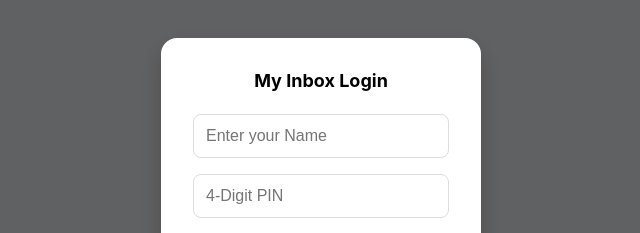
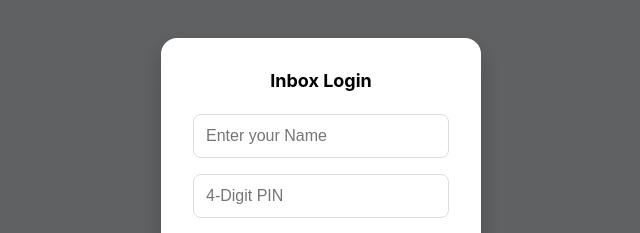
Before and after one commit to Akody1027/Myinbox, a plain HTML site: page Index.html in a window 1280 px wide. Shown: the part 222-455 px from the top of the page, 319-959 px from the left. Drawn offline with Linux system fonts and the light colour scheme.

Commit message:
Update Index.html

```diff
--- a/Index.html
+++ b/Index.html
@@ -3,7 +3,7 @@
 <head>
     <meta charset="UTF-8">
     <meta name="viewport" content="width=device-width, initial-scale=1.0, maximum-scale=1.0, user-scalable=no, interactive-widget=resizes-content">
-    <title>My Inbox</title>
+    <title></title>Inbox</title>
     <style>
         :root {
             --primary: #0084ff;
@@ -215,7 +215,7 @@
 
     <div id="auth-modal" class="modal-overlay">
         <div class="modal-box">
-            <h2 style="margin-bottom: 15px;">My Inbox Login</h2>
+            <h2 style="margin-bottom: 15px;">Inbox Login</h2>
             <input type="text" id="login-name" placeholder="Enter your Name" autocomplete="off" />
             <input type="password" id="login-pin" placeholder="4-Digit PIN" maxlength="4" pattern="\d*" inputmode="numeric" />
             <button class="btn" id="login-btn" style="width:100%; margin-top: 10px;">Enter</button>
@@ -242,7 +242,7 @@
                 <button class="icon-btn hidden" id="back-btn" style="margin-right: 5px;">
                     <svg viewBox="0 0 24 24"><path d="M20 11H7.83l5.59-5.59L12 4l-8 8 8 8 1.41-1.41L7.83 13H20v-2z"/></svg>
                 </button>
-                <h2 id="header-title">My Inbox</h2>
+                <h2 id="header-title">Inbox</h2>
             </div>
             <div id="header-right">
                 <span id="inbox-actions" style="display:flex; align-items:center;">
```
